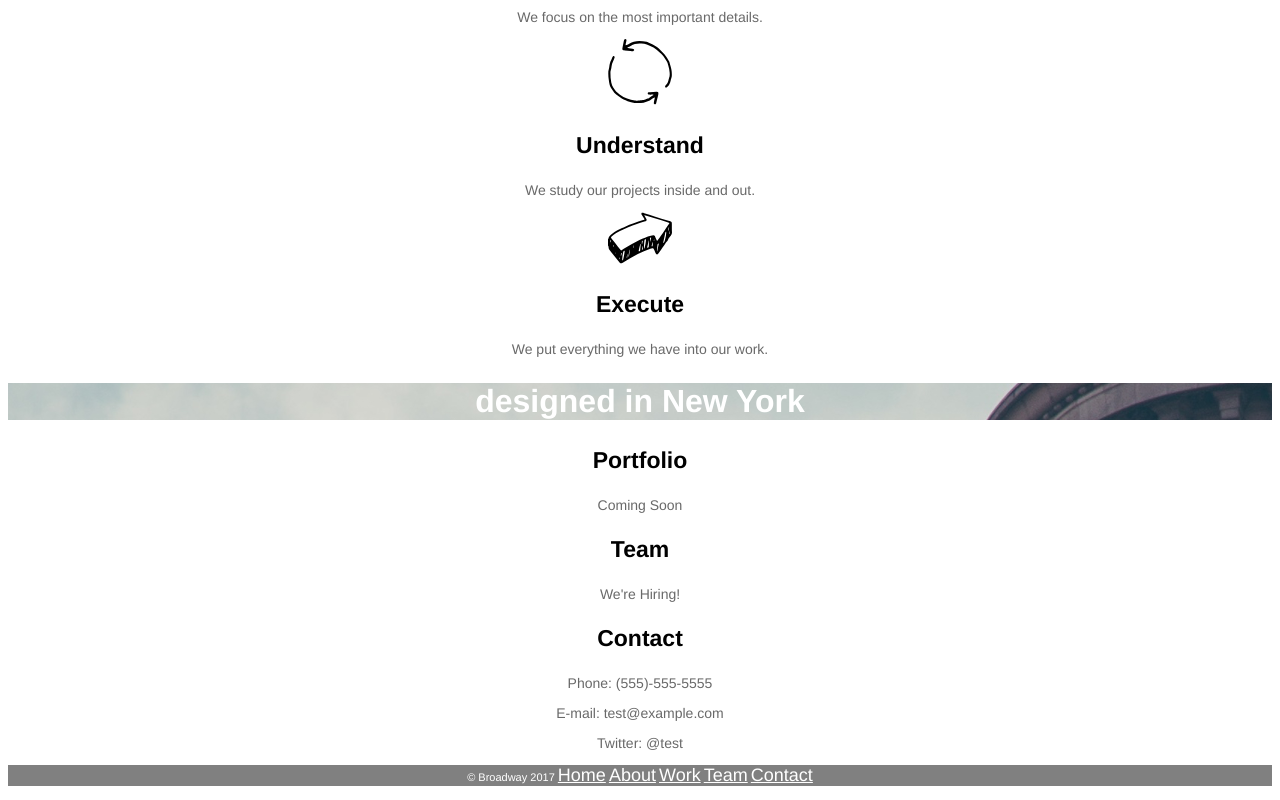
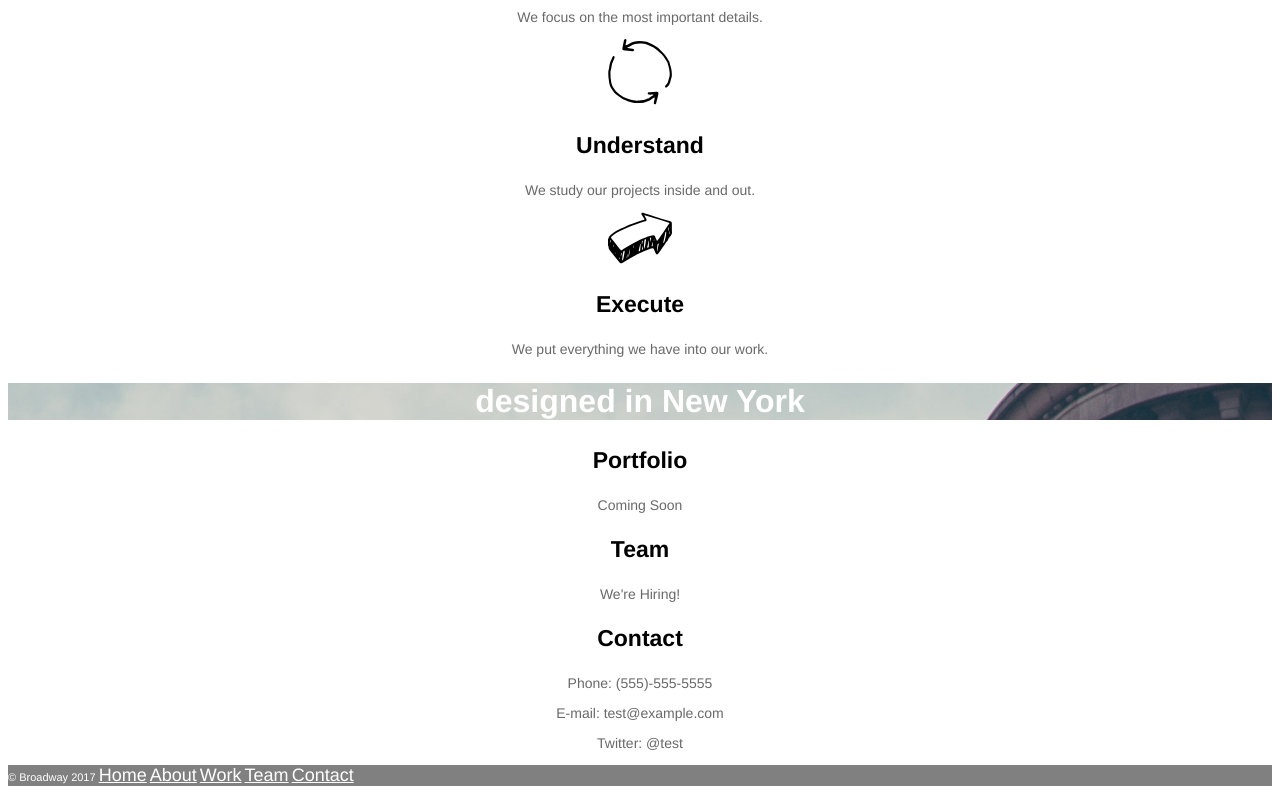
Before and after one commit to harjitm/Broadway, a plain HTML site: page index.html in a window 1280 px wide. Shown: the part 562-1362 px from the top of the page. Drawn offline with Linux system fonts and the light colour scheme.

Commit message:
fixes to footer

```diff
--- a/index.html
+++ b/index.html
@@ -40,8 +40,8 @@
           <p>E-mail: test@example.com</p>
           <p>Twitter: @test </p>
     </div>
-    <div>
-        <p class="footer">© Broadway 2017 <a href="#">Home</a> <a href="#">About</a> <a href="#">Work</a> <a href="#">Team</a> <a href="#">Contact</a><p>
+    <div class="footer">
+        © Broadway 2017 <a href="#">Home</a> <a href="#">About</a> <a href="#">Work</a> <a href="#">Team</a> <a href="#">Contact</a>
     <div>
   </body>
 </html>
--- a/resources/css/style.css
+++ b/resources/css/style.css
@@ -7,4 +7,4 @@ h1 {font-weight: bold; font-size: 70px;}
 h2 {font-weight: bold;font-size: 32px;}
 h3 {font-weight: bold; font-size: 23px;}
 p {font-size: 14px; color: dimgray;}
-p.footer {font-size: 11px; color: white; background-color: gray;}
+div.footer {text-align: left;font-size: 11px; color: white; background-color: gray;}
```
